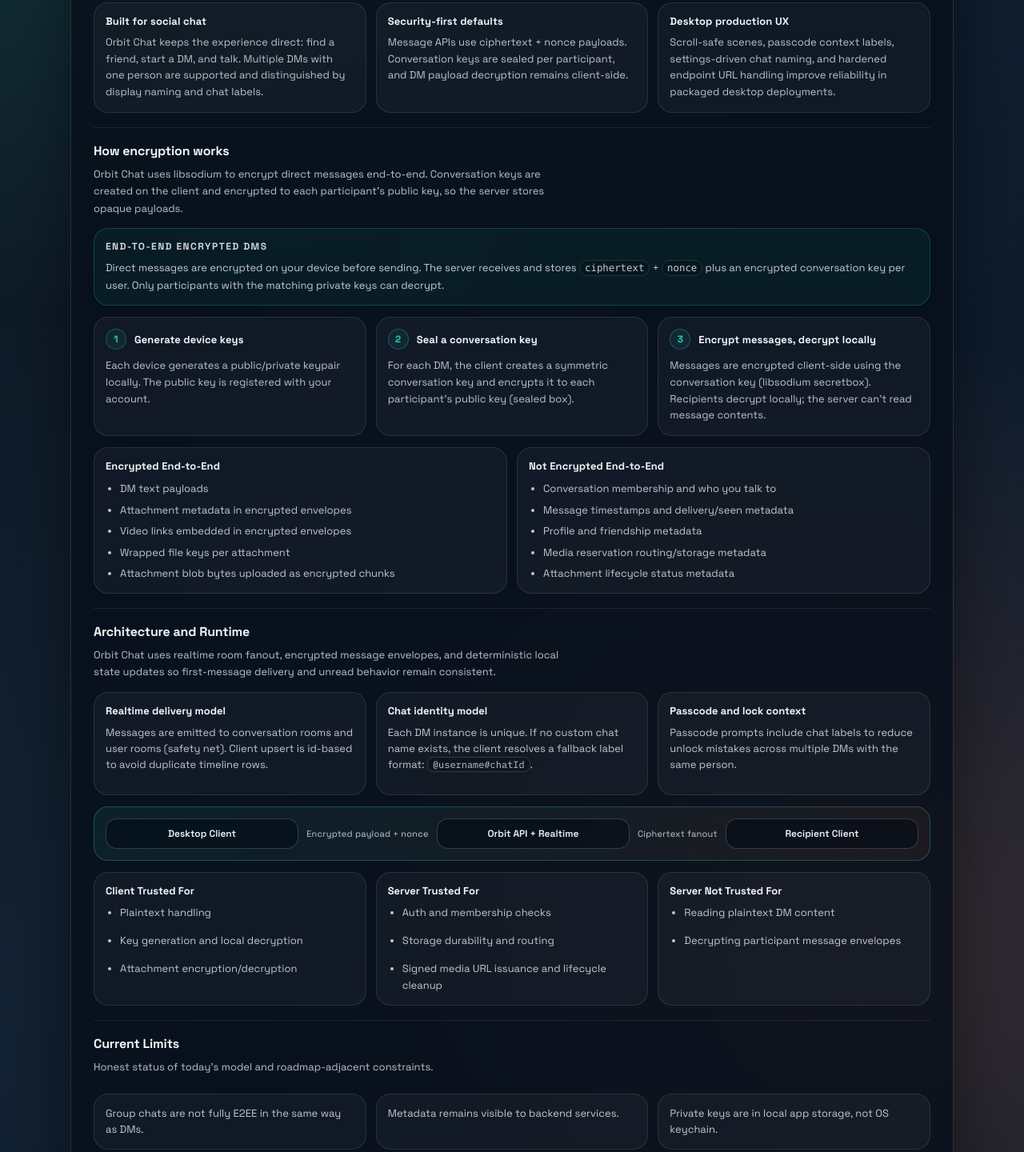
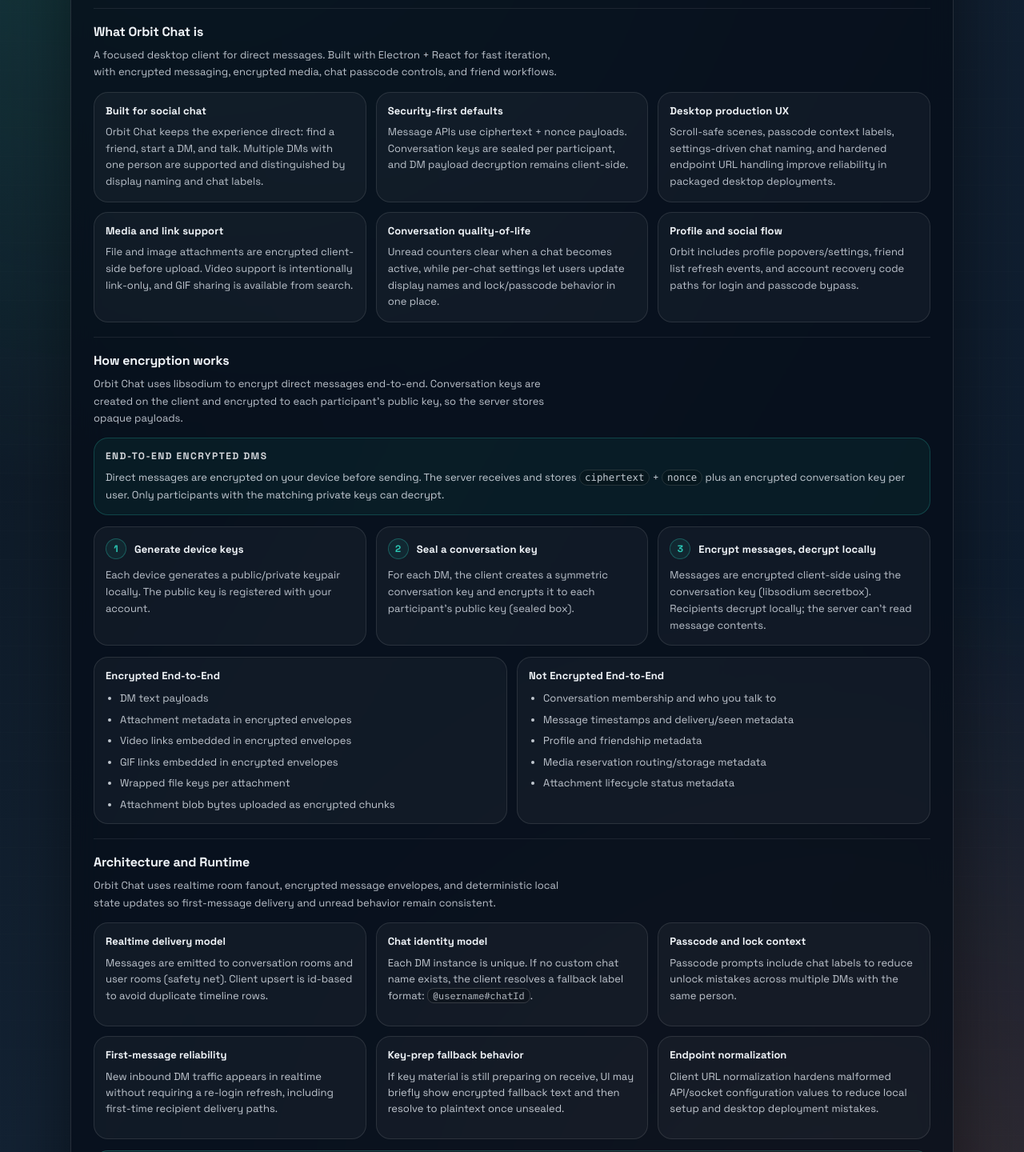
Before and after one commit to orbit-chat/orbit-chat.github.io, a plain HTML site: page index.html in a window 1280 px wide. Shown: the part 813-2253 px from the top of the page at 80% size. Drawn offline with Linux system fonts and the light colour scheme.

Commit message:
Update index.html: enhance product description and add new features for version 0.6.0

```diff
--- a/index.html
+++ b/index.html
@@ -6,7 +6,7 @@
     <title>Orbit Chat | Private Desktop Messaging</title>
     <meta
       name="description"
-      content="Orbit Chat is a desktop-first private messenger with end-to-end encrypted DMs, encrypted attachments, realtime delivery, and passcode-locked chat controls."
+      content="Orbit Chat is a desktop-first private messenger with end-to-end encrypted DMs, encrypted attachments, GIF and emoji workflows, realtime delivery, and passcode-locked chat controls."
     />
 
     <link rel="icon" href="assets/logo.png" />
@@ -51,6 +51,7 @@
                 Orbit Chat is built for low-friction conversation with a security-first foundation. It is a focused desktop client for direct
                 messages, where DM text and attachment envelopes are encrypted on-device and decrypted on-device.
               </p>
+              <p class="small">Current desktop package version: <span class="mono-inline">0.6.0</span></p>
 
               <div class="cta-row" aria-label="Primary actions">
                 <a class="cta primary" href="#download">Download</a>
@@ -65,6 +66,9 @@
                 <div class="feature">Per-chat passcode locks + recovery-code bypass</div>
                 <div class="feature">Encrypted attachment pipeline (chunked bytes)</div>
                 <div class="feature">Chat labels: custom name or <span class="mono-inline">@username#chatId</span></div>
+                <div class="feature">GIF search + attach flow via Giphy API</div>
+                <div class="feature">Searchable emoji picker with recents + keyboard navigation</div>
+                <div class="feature">Friend requests, friend list workflows, and avatar fallback rendering</div>
               </div>
 
               <div class="footer" style="margin-top: 18px">
@@ -147,6 +151,29 @@
                 </p>
               </div>
             </div>
+
+            <div class="section-grid" style="margin-top: 12px">
+              <div class="panel">
+                <h3>Media and link support</h3>
+                <p>
+                  File and image attachments are encrypted client-side before upload. Video support is intentionally link-only, and GIF sharing is
+                  available from search.
+                </p>
+              </div>
+              <div class="panel">
+                <h3>Conversation quality-of-life</h3>
+                <p>
+                  Unread counters clear when a chat becomes active, while per-chat settings let users update display names and lock/passcode behavior
+                  in one place.
+                </p>
+              </div>
+              <div class="panel">
+                <h3>Profile and social flow</h3>
+                <p>
+                  Orbit includes profile popovers/settings, friend list refresh events, and account recovery code paths for login and passcode bypass.
+                </p>
+              </div>
+            </div>
           </section>
 
           <section class="section" id="security" aria-label="Security and encryption">
@@ -207,6 +234,7 @@
                   <li>DM text payloads</li>
                   <li>Attachment metadata in encrypted envelopes</li>
                   <li>Video links embedded in encrypted envelopes</li>
+                  <li>GIF links embedded in encrypted envelopes</li>
                   <li>Wrapped file keys per attachment</li>
                   <li>Attachment blob bytes uploaded as encrypted chunks</li>
                 </ul>
@@ -245,6 +273,21 @@
               <div class="runtime-card">
                 <h3>Passcode and lock context</h3>
                 <p>Passcode prompts include chat labels to reduce unlock mistakes across multiple DMs with the same person.</p>
+              </div>
+            </div>
+
+            <div class="runtime-grid" style="margin-top: 12px">
+              <div class="runtime-card">
+                <h3>First-message reliability</h3>
+                <p>New inbound DM traffic appears in realtime without requiring a re-login refresh, including first-time recipient delivery paths.</p>
+              </div>
+              <div class="runtime-card">
+                <h3>Key-prep fallback behavior</h3>
+                <p>If key material is still preparing on receive, UI may briefly show encrypted fallback text and then resolve to plaintext once unsealed.</p>
+              </div>
+              <div class="runtime-card">
+                <h3>Endpoint normalization</h3>
+                <p>Client URL normalization hardens malformed API/socket configuration values to reduce local setup and desktop deployment mistakes.</p>
               </div>
             </div>
 
@@ -298,6 +341,7 @@
               <div class="limit">User fingerprint verification is not implemented yet.</div>
               <div class="limit">Forward secrecy / ratcheting is not implemented yet.</div>
               <div class="limit">Video uploads are disabled; links only.</div>
+              <div class="limit">Large installer artifacts may require LFS/CDN strategy as release size grows.</div>
             </div>
           </section>
         </main>
```
